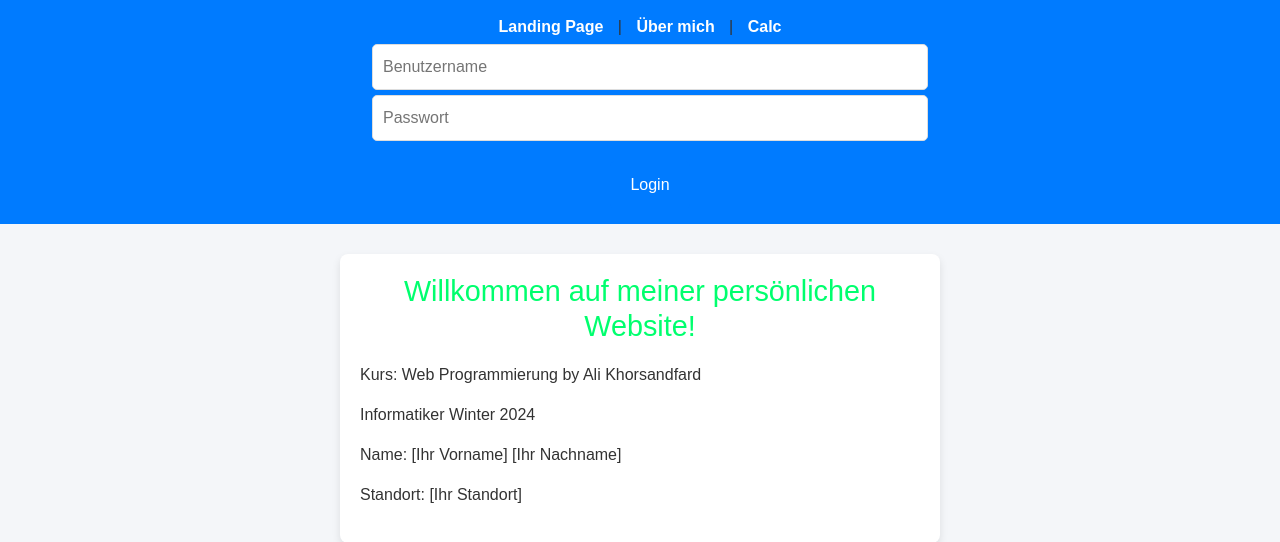
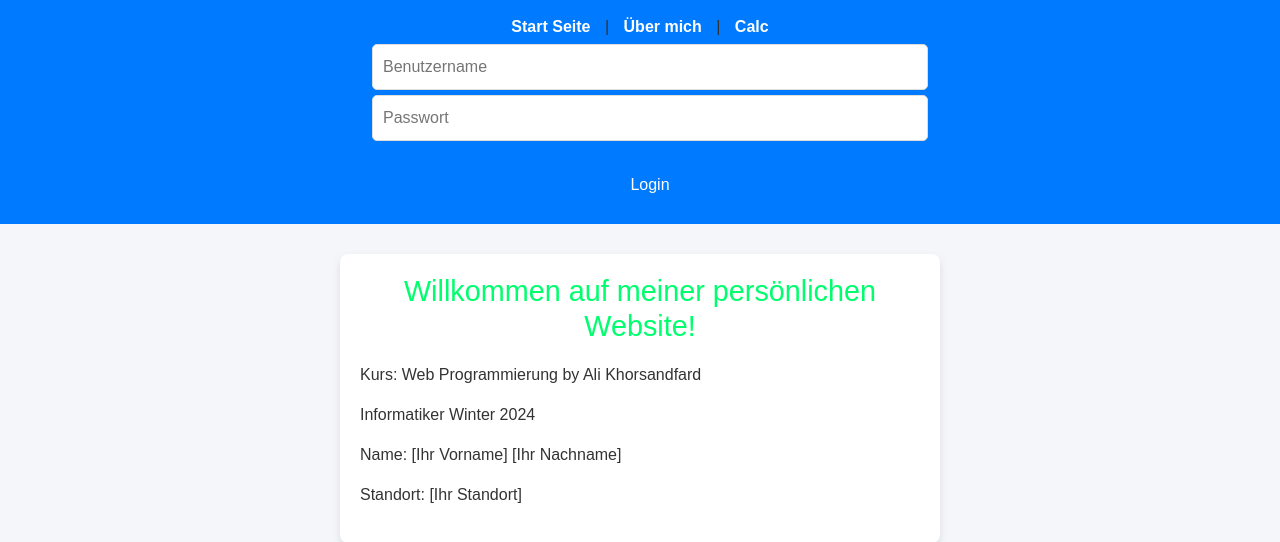
Before and after one commit to GentheUgly/WEBDEV_EK, a PHP site: page / in a window 1280 px wide. Shown: the top 542 px of the page. Run offline with PHP 8.4, Linux system fonts and the light colour scheme.

Commit message:
index.php update

```diff
--- a/index.php
+++ b/index.php
@@ -2,14 +2,14 @@
 <html lang="de">
 <head>
     <meta charset="UTF-8">
-    <title>Landing Page</title>
+    <title>Start Seite</title>
     <link rel="stylesheet" href="https://cdn.jsdelivr.net/npm/bootstrap@5.3.3/dist/css/bootstrap.min.css">
     <link rel="stylesheet" href="styles.css"> <!-- CSS-Datei im Hauptverzeichnis -->
 </head>
 <body>
     <header>
         <nav>
-            <a href="index.php">Landing Page</a> |
+            <a href="index.php">Start Seite</a> |
             <a href="about.html">Über mich</a> |
             <a href="calc.html">Calc</a>
         </nav>
```
